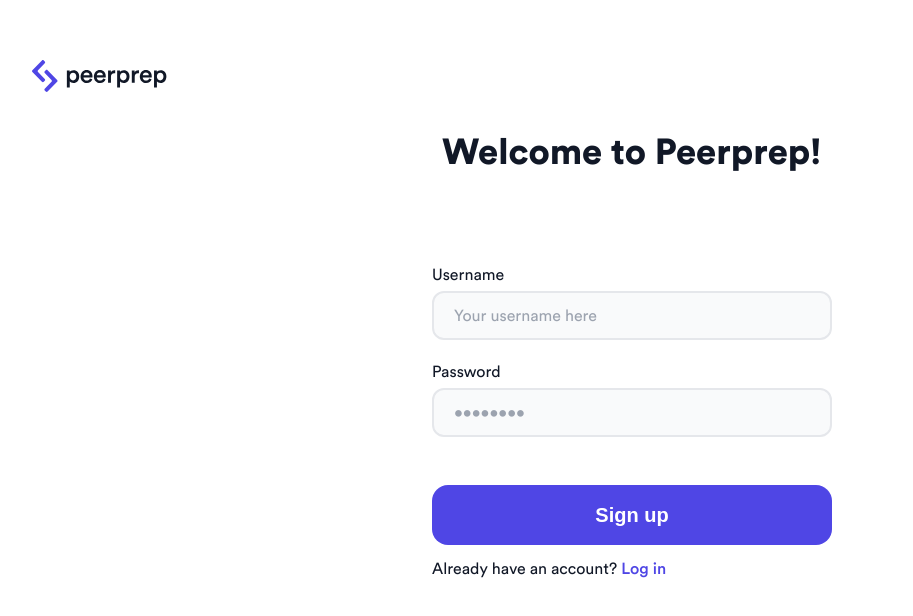
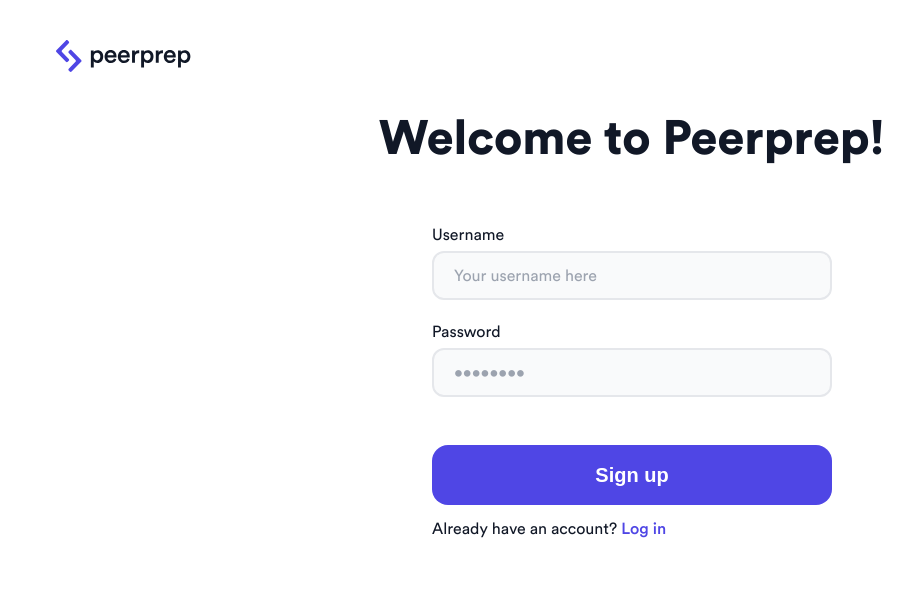
Before and after one commit to CS3219-AY2223S1/cs3219-project-ay2223s1-g18, a React (Create React App) app in the folder frontend/: page /signup in a window 1280 px wide. Shown: the top 616 px of the page, without its empty margins (8-921 px from the left). Built offline with nearby package versions, Linux system fonts and the light colour scheme.

Commit message:
Sign up page UI

```diff
--- a/frontend/src/App.js
+++ b/frontend/src/App.js
@@ -1,5 +1,6 @@
 import { BrowserRouter as Router, Routes, Route } from "react-router-dom";
 import SignupPage from "./pages/SignupPage";
+import LoginPage from "./pages/LoginPage";
 import LandingPage from "./pages/LandingPage";
 import HomePage from "./pages/HomePage";
 
@@ -10,6 +11,7 @@ function App() {
         <Routes>
           <Route exact path="/" element={<LandingPage />}></Route>
           <Route path="/signup" element={<SignupPage />} />
+          <Route path="/login" element={<LoginPage />} />
           <Route path="/home" element={<HomePage />} />
         </Routes>
       </Router>
--- /dev/null
+++ b/frontend/src/pages/LoginPage.js
@@ -0,0 +1,7 @@
+import React from "react";
+
+const LoginPage = () => {
+  return <div>LoginPage</div>;
+};
+
+export default LoginPage;
--- a/frontend/src/pages/SignupPage.js
+++ b/frontend/src/pages/SignupPage.js
@@ -44,14 +44,14 @@ function SignupPage() {
             alt="logo"
             style={{
               height: "32px",
-              margin: "60px 0 40px 0",
+              margin: "40px 24px",
               cursor: "pointer",
             }}
           />
         </a>
         <Header>Welcome to Peerprep!</Header>
         <CardWrap>
-          <Card>
+          <div style={{ maxWidth: "400px" }}>
             <div style={{ width: "100%", marginBottom: "24px" }}>
               <label>Username</label>
               <input
@@ -85,9 +85,9 @@ function SignupPage() {
               Sign up
             </Button>
             <p>
-              Already have an account? <a href="/home">Log in</a>
+              Already have an account? <a href="/login">Log in</a>
             </p>
-          </Card>
+          </div>
         </CardWrap>
       </CardPageWrap>
     </div>
@@ -101,7 +101,6 @@ const CardPageWrap = styled.div`
   max-width: 1200px;
   margin-left: auto;
   margin-right: auto;
-  padding: 0 24px;
   overflow-x: hidden;
 `;
 
@@ -109,12 +108,13 @@ const Header = styled.h1`
   margin: 0 auto;
   max-width: 700px;
   text-align: center;
-  font-size: var(--text-xl);
+  font-size: var(--text-2xl);
   font-weight: 800;
 `;
 
 const CardWrap = styled.div`
-  display: grid;
+  display: flex;
+  justify-content: center;
   margin: 0;
   gap: 24px;
   padding: 24px 0;
@@ -127,19 +127,3 @@ const CardWrap = styled.div`
     padding: 64px 48px;
   }
 `;
-
-const Card = styled.div`
-  display: block;
-  padding: 24px;
-  max-width: 400px;
-
-  @media (min-width: 640px) {
-    padding: 32px;
-  }
-
-  @media (min-width: 832px) {
-    padding: 32px 48px;
-    margin: 0 auto;
-    width: 100%;
-  }
-`;
```
